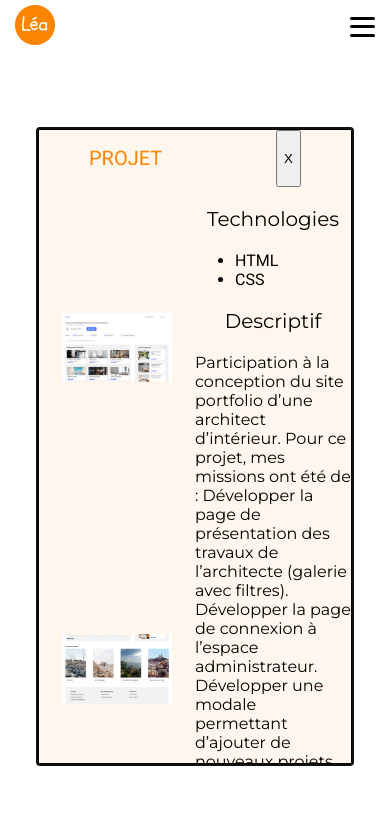
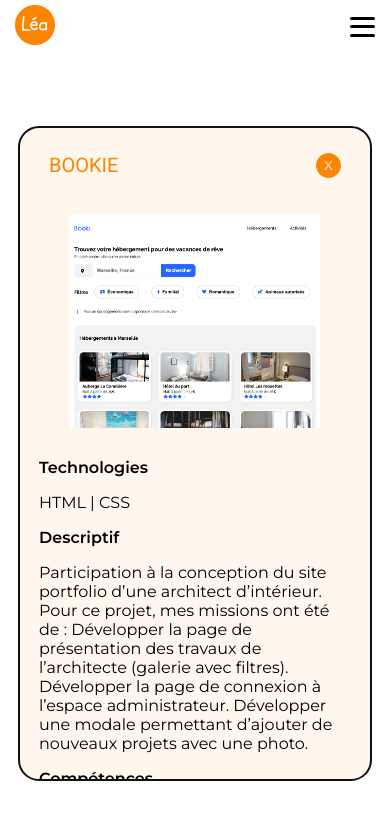
Before and after one commit to lea-stellini/Portfolio, a React (Vite) app: page / in a window 390 px wide. Both pictures are taken after a click on the element 195 px from the left and 1262 px from the top of the page. Shown: the part 840-1660 px from the top of the page. Built offline with nearby package versions, Linux system fonts and the light colour scheme.

Commit message:
update modal

```diff
--- a/src/components/Modal/Modal.css
+++ b/src/components/Modal/Modal.css
@@ -2,22 +2,43 @@
     width: 80%;
     max-height: 75vh;
     margin: auto;
-    border: solid;
+    padding: 10px 20px;
+    border-radius: 20px;
     overflow: scroll;
     position: relative;
     top: 15%;
     background-color: var(--white);
 }
 
+.btn__close{
+    border: solid 1px var(--primary);
+    border-radius: 50%;
+    background-color: var(--primary);
+    cursor: pointer;
+    height: 25px;
+    width: 25px;
+    color:var(--secondary);
+}
+
 .modal__header{
     display: flex;
     justify-content: space-between;
+    align-items: center;
     margin: 0 50px;
 }
 
 .modal__body{
     display: flex;
     flex-direction: row-reverse;
+}
+
+.modal__body h4{
+    text-align: left;
+    margin-bottom: 10px;
+}
+
+.modal__description, .modal__images{
+    max-height: 600px;
 }
 
 .modal__description{
@@ -31,6 +52,26 @@
 }
 
 .modal__images img{
-    width: 70%;
+    width: 80%;
     margin: auto;
+    padding: 10px 0;
 }
+
+@media (max-width: 767px){
+    .modal__description, .modal__images{
+        max-height: 100%;
+        width: 100%;
+        padding: 10px 0;
+    }
+    .modal__body{
+        flex-direction: column-reverse;
+    }
+
+    .modal__images img:last-child{
+       display: none;
+    }
+
+    .modal__header{
+        margin: 0 10px;
+    }
+}
--- a/src/components/Modal/Modal.tsx
+++ b/src/components/Modal/Modal.tsx
@@ -8,31 +8,29 @@ import './Modal.css';
 type Props = {
     isOpen: boolean;
     isClose: (e : React.MouseEvent) => void;
+    onClick?: (e : React.MouseEvent) => void;
 }
 
-function ProjectModal({isOpen, isClose}: Props) {
+function ProjectModal({isOpen, isClose, onClick}: Props) {
     return(
         <Modal isOpen={isOpen} className="modal__container">
             <div className='modal__header'>
-                <h2>Projet</h2>
-                <button onClick={isClose}>X</button>
+                <h2>Bookie</h2>
+                <button className='btn__close' onClick={isClose}>X</button>
             </div>
             <div className='modal__body'>
                 <div className='modal__description'>
 
-                    <h3>Technologies</h3>
-                    <ul>
-                        <li>HTML</li>
-                        <li>CSS</li>
-                    </ul>
-                    <h3>Descriptif</h3>
+                    <h4>Technologies</h4>
+                    <p>HTML | CSS</p>
+                    <h4>Descriptif</h4>
                     <p>Participation à la conception du site portfolio d’une architect d’intérieur.
                         Pour ce projet, mes missions ont été de :
                         Développer la page de présentation des travaux de l’architecte (galerie avec filtres).
                         Développer la page de connexion à l’espace administrateur.
                         Développer une modale permettant d’ajouter de nouveaux projets avec une photo.
                     </p>
-                    <h3>Compétences</h3>
+                    <h4>Compétences</h4>
                     <ul>
                         <li>Manipuler les éléments du DOM avec JavaScript</li>
                         <li>Récupérer les données utilisateurs dans le JavaScript via des formulaires
@@ -40,12 +38,11 @@ function ProjectModal({isOpen, isClose}: Props) {
                         <li>Gérer les événements utilisateurs avec JavaScript
                         </li>
                     </ul>
-                    <Button title="voir le site" />
+                    <Button title="voir le site" onClick={onClick}/>
                 </div>
                 <div className='modal__images'>
-                    <img src={cover} alt="" />
+                    <img src={img2} alt="" />
                     <img src={img1} alt="" />
-                    <img src={img2} alt="" />
                 </div>
             </div>
 
```
